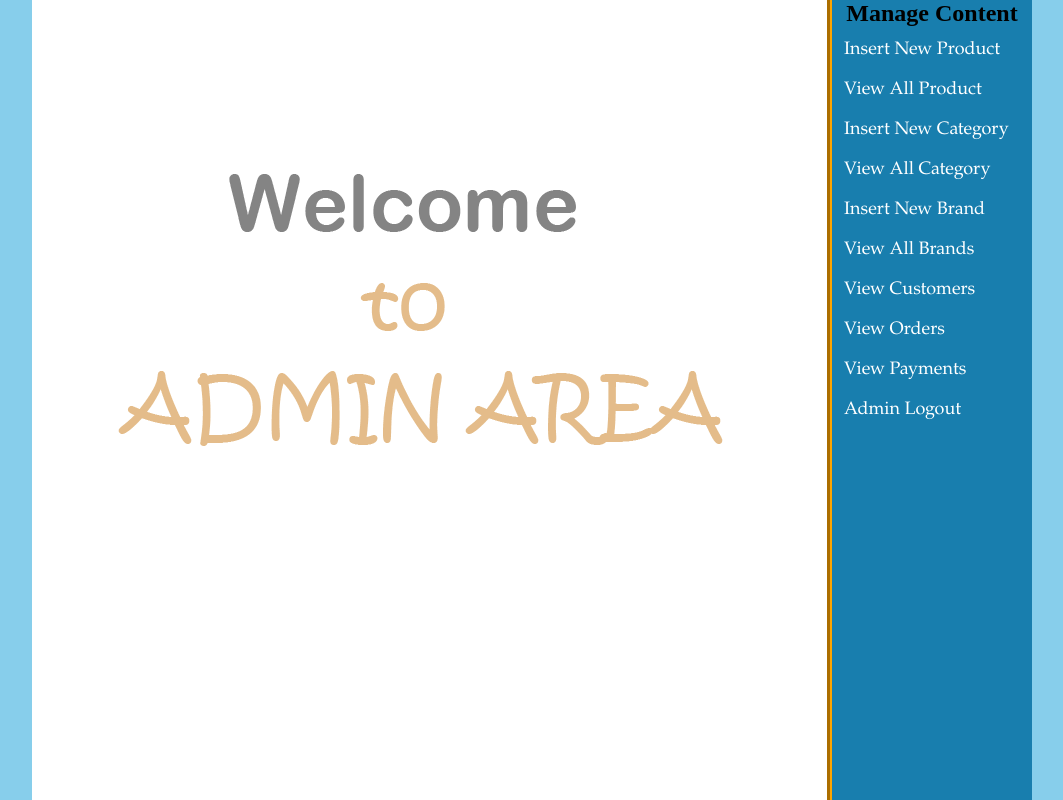
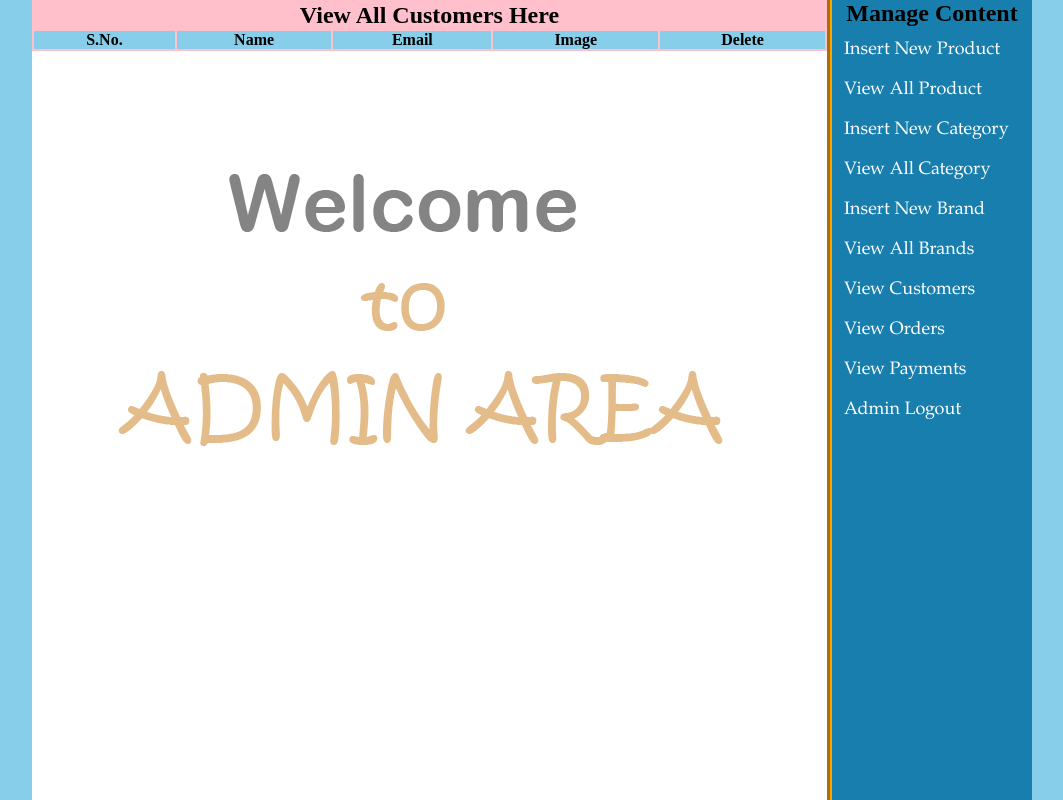
Before and after one commit to SunmeetOberoi/Web-Development, a PHP site: page /admin_area/index.php?view_customers in a window 1280 px wide. Shown: the part 125-925 px from the top of the page, without its empty margins (108-1171 px from the left). Run offline with PHP 8.4, Linux system fonts and the light colour scheme; data that the repository does not hold is empty.

Commit message:
Added view customers page

```diff
--- a/Courses/php/ecommerce/admin_area/admin_login.php
+++ b/Courses/php/ecommerce/admin_area/admin_login.php
@@ -21,11 +21,11 @@
   session_start();
   if(isset($_POST['login'])){
     $a_email = $_POST['email'];
-    echo $a_pass = $_POST['password'];
-    echo $sel_a = "SELECT password FROM admins WHERE email='$a_email'";
+    $a_pass = $_POST['password'];
+    $sel_a = "SELECT password FROM admins WHERE email='$a_email'";
     $run_sel_a = mysqli_query($con, $sel_a);
 
-    echo $hash = mysqli_fetch_array($run_sel_a)['password'];
+    $hash = mysqli_fetch_array($run_sel_a)['password'];
 
     if(!password_verify($a_pass, $hash)){
       echo "<script>alert('Email or Password incorrect')</script>";
--- a/Courses/php/ecommerce/admin_area/index.php
+++ b/Courses/php/ecommerce/admin_area/index.php
@@ -55,6 +55,8 @@
             include('view_brands.php');
           elseif (isset($_GET['edit_brand']))
             include('edit_brand.php');
+          elseif (isset($_GET['view_customers']))
+            include('view_customers.php');
          ?>
       </div>
     </div>
--- /dev/null
+++ b/Courses/php/ecommerce/admin_area/view_customers.php
@@ -0,0 +1,47 @@
+<?php
+  session_start();
+  if(!isset($_SESSION['admin_email'])){
+    echo "<script>window.open('admin_login.php', '_self')</script>";
+  }
+ ?>
+<table width="795" align="center" bgcolor="pink">
+
+  <tr align="center">
+    <td colspan="6"> <h2>View All Customers Here</h2> </td>
+  </tr>
+
+  <tr align='center' bgcolor='skyblue'>
+    <th>S.No.</th>
+    <th>Name</th>
+    <th>Email</th>
+    <th>Image</th>
+    <th>Delete</th>
+  </tr>
+
+
+  <?php
+    include('includes/db.php');
+    $get_customers = "SELECT * FROM customers";
+    $run_get_customers = mysqli_query($con, $get_customers);
+    $i = 0;
+    while ($c_row = mysqli_fetch_array($run_get_customers)) {
+
+      $c_id = $c_row['customer_id'];
+      $c_name = $c_row['customer_name'];
+      $c_image = $c_row['customer_image'];
+      $c_email = $c_row['customer_email'];
+      $i++;
+
+      echo "
+        <tr align='center'>
+          <td>$i</td>
+          <td>$c_name</td>
+          <td>$c_email</td>
+          <td><img src='../customer/customer_images/$c_image' height='60' width='60'></td>
+          <td><a href='delete_c.php?delete_c=$c_id'>Delete</a></td>
+        </tr>
+      ";
+    }
+    ?>
+
+</table>
```
Also changed, not shown: Courses/php/ecommerce/admin_area/delete_c.php (added, +13 -0 lines).
